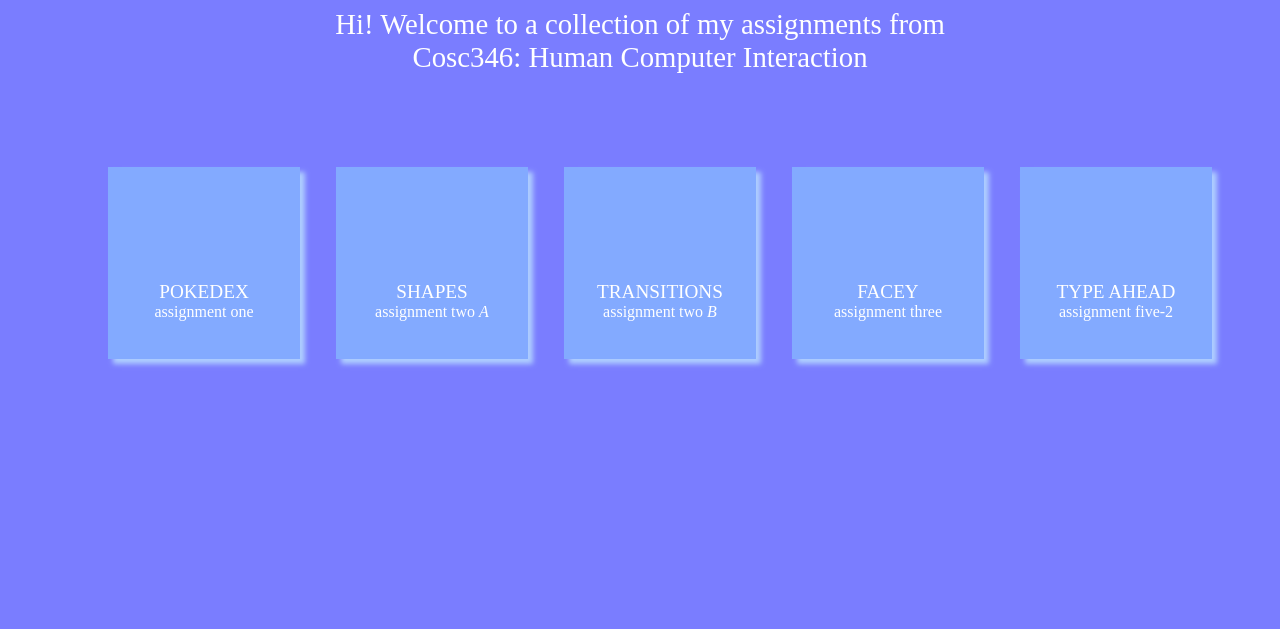
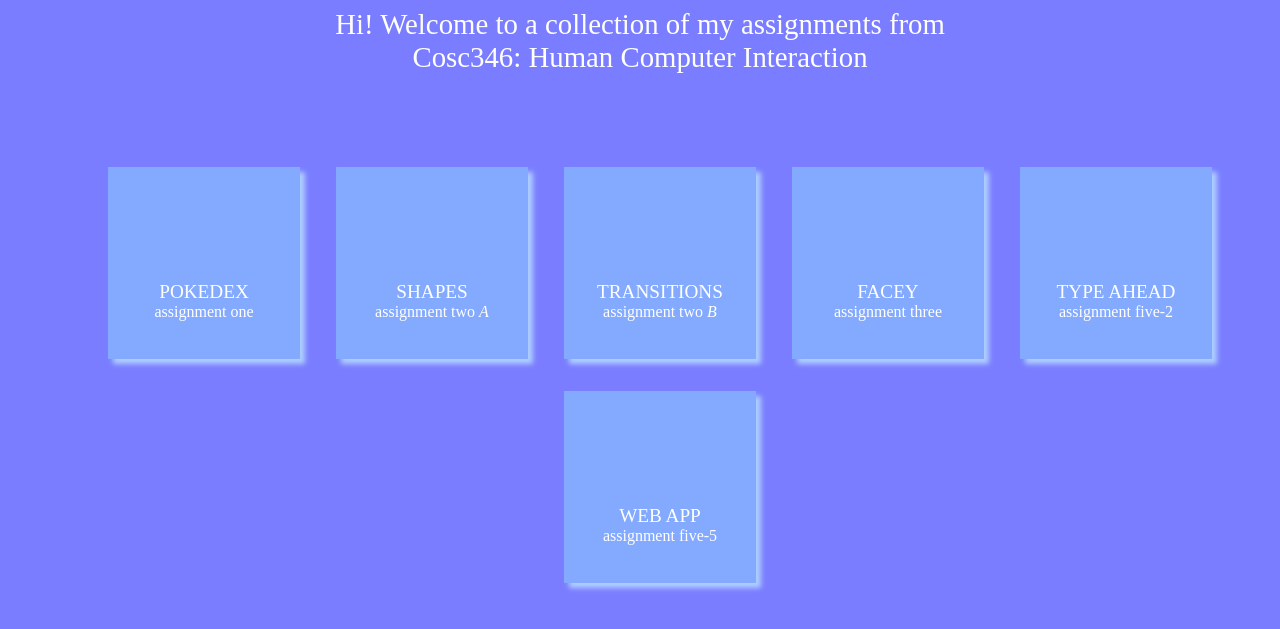
Before and after one commit to originalang/COSC-346, a plain HTML site: page index.html in a window 1280 px wide. Shown: the part 79-708 px from the top of the page. Drawn offline with Linux system fonts and the light colour scheme.

Commit message:
Add assignment five-5 to the main list

```diff
--- a/index.html
+++ b/index.html
@@ -57,6 +57,14 @@
                     </div>
                 </a>
             </li>
+            <li>
+                <a href="assignment-five-5/index.html" target="_blank">
+                    <div class="grid-list-content">
+                        <span>Web App</span>
+                        <span>Assignment Five-5</span>
+                    </div>
+                </a>
+            </li>
         </ul>
     </div>
 </body>
```
